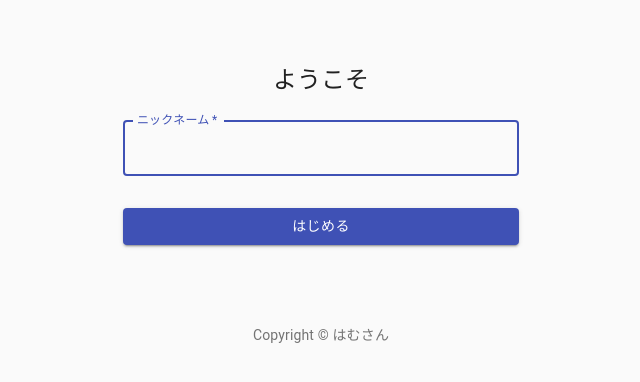
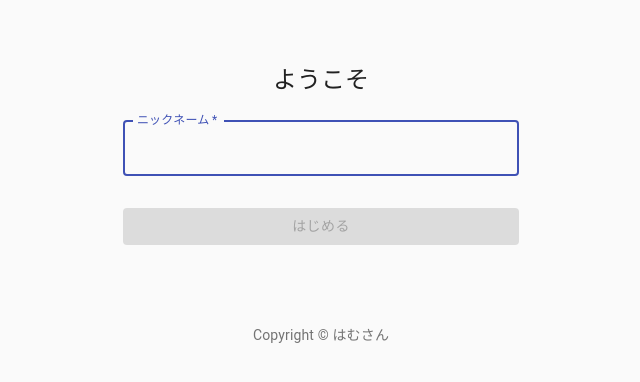
Before and after one commit to arsdeeennya/hamu-chat, a React (Create React App) app: page / in a window 1280 px wide. Shown: the top 382 px of the page, without its empty margins (319-959 px from the left). Built offline with nearby package versions, Linux system fonts and the light colour scheme.

Commit message:
useEffect

```diff
--- a/src/components/SignIn.js
+++ b/src/components/SignIn.js
@@ -1,4 +1,4 @@
-import React from 'react';
+import React, { useEffect, useState } from 'react';
 import Button from '@material-ui/core/Button';
 import CssBaseline from '@material-ui/core/CssBaseline';
 import TextField from '@material-ui/core/TextField';
@@ -46,6 +46,14 @@
 
 export default function SignIn({ setName }) {
   const classes = useStyles();
+  const [disabled, setDisabled] = useState(true);
+  const [string, setString] = useState('');
+  console.log({ disabled, string });
+
+  useEffect(() => {
+    const disabled = string === '';
+    setDisabled(disabled);
+  }, [string]);
 
   return (
     <Container component="main" maxWidth="xs">
@@ -64,6 +72,7 @@
             label="ニックネーム"
             name="name"
             autoFocus
+            onChange={(e) => setString(e.target.value)}
           />
           <Button
             type="submit"
@@ -71,6 +80,7 @@
             variant="contained"
             color="primary"
             className={classes.submit}
+            disabled={disabled}
           >
             はじめる
           </Button>
```
